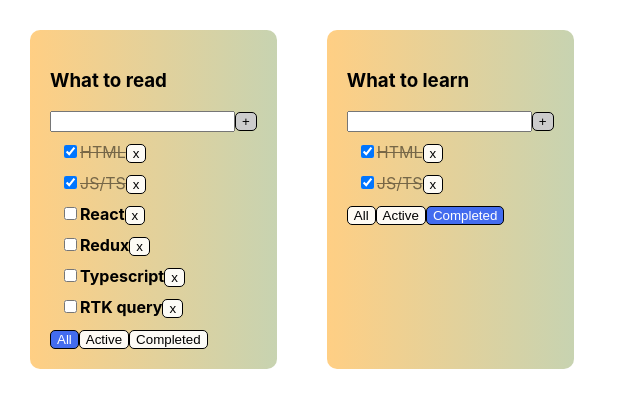
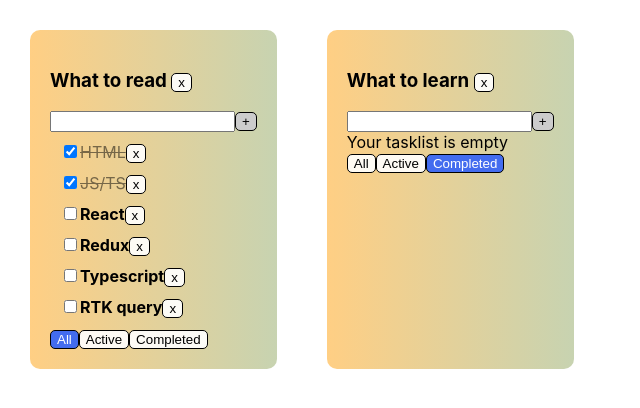
Before and after one commit to 0lgaP1/todolist, a React (Create React App) app in the folder 1-todolist/: page / in a window 1280 px wide. Shown: the top 408 px of the page, without its empty margins (0-640 px from the left). Built offline with nearby package versions, Linux system fonts and the light colour scheme.

Commit message:
Remove todolist button

```diff
--- a/1-todolist/src/App.tsx
+++ b/1-todolist/src/App.tsx
@@ -23,62 +23,83 @@ function App() {
 //Data
 // BLL
 
-    // const todoListTitle: string = "What to read"
-    const [tasks, setTasks] = useState<Array<TaskType>>([
+    let todolist1 = v1();
+    let todolist2 = v1();
+
+    const [tasks, setTasks] = useState({
+        [todolist1]: [
             {id: v1(), title: "HTML", isDone: true},
             {id: v1(), title: "JS/TS", isDone: true},
             {id: v1(), title: "React", isDone: false},
             {id: v1(), title: "Redux", isDone: false},
             {id: v1(), title: 'Typescript', isDone: false},
             {id: v1(), title: 'RTK query', isDone: false},
+        ],
+        [todolist2]: [
+            {id: v1(), title: 'Typescript', isDone: false},
+            {id: v1(), title: 'RTK query', isDone: false},
+    ]
+});
+
+    let [todoLists, setTodoLists] = useState<Array<TodoListType>>([
+        {id: todolist1, title: "What to read", filter: "all"},
+        {id: todolist2, title: "What to learn", filter: "completed"},
     ]);
 
-    let [todoLists, setTodoLists] = useState<Array<TodoListType>>([
-        {id: v1(), title: "What to read", filter: "all"},
-        {id: v1(), title: "What to learn", filter: "completed"},
-    ]);
+    let removeTodolist = (todolistId: string) => {
+        let filteredTodolist = todoLists.filter(tl => tl.id !== todolistId)
+        setTodoLists(filteredTodolist);
+        delete tasks[todolistId];
+        setTasks({...tasks});
+    }
 // change logic:
 // create form CRUD operations - addTask
-    const addTask = (title: string) => {
-        setTasks([{id: v1(), title, isDone: false}, ...tasks]);
+    const addTask = (title: string, todolistId: string) => {
+        setTasks({
+            ...tasks,
+            [todolistId]: [{ id: v1(), title, isDone: false}, ...tasks[todolistId]]
+        });
     };
 // U update from CRUD - changeTaskStatus
-    const changeTaskStatus = (taskId: string, newIsDoneValue: boolean) => {
-        // const taskForUpdate: TaskType | undefined = tasks.find(t => t.id === taskId)
-        //if(taskForUpdate){
-        //        taskForUpdate.isDone = !taskForUpdate.isDone
-        //        }
-        //setTasks([...tasks]) - метод find работает имутабельно, но, в отл от filter, не создает новый массив, содержащий 1 таску, а только новый объект с 1 таской -> лучше для оптимизации
-        setTasks(tasks.map(t => t.id === taskId ? {...t, isDone: newIsDoneValue} : t));
+    const changeTaskStatus = (taskId: string, newIsDoneValue: boolean, todolistId: string) => {
+        setTasks({
+            ...tasks,
+            [todolistId]: tasks[todolistId].map(t => t.id === taskId ? {...t, isDone: newIsDoneValue} : t)
+        });
     };
 // D delete from CRUD - removeTask
-    const removeTask = (taskId: string) => {
-        const nextState: any = []
-        for (let i = 0; i < tasks.length; i++) {
-            if (tasks[i].id != taskId) {
-                nextState.push(tasks[i])
-            }
-        } // GPT предлагает заменить на
-        console.log(nextState)
-        setTasks(nextState)
+    const removeTask = (taskId: string, todolistId: string) => {
+        // const nextState: any = []
+        // for (let i = 0; i < tasks.length; i++) {
+        //     if (tasks[i].id != taskId) {
+        //         nextState.push(tasks[i])
+        //     }
+        // } // GPT предлагает заменить на
+        // console.log(nextState)
+        // setTasks(nextState)
+        setTasks({
+            ...tasks,
+            [todolistId]: tasks[todolistId].filter(t => t.id !== taskId)
+        });
     }
     const changeFilter = (value: FilterValuesType, todolistId: string) => {
-        const newTodolists = todoLists.map(tl => {
-            return tl.id === todolistId ? {...tl, filter: value} : tl;
-        });
-        setTodoLists(newTodolists);
-    };
+        let todolist = todoLists.find(tl => tl.id === todolistId);
+        if (todolist) {
+        todolist.filter = value;
+        setTodoLists([...todoLists]);
+        }
+    }
 // UI:
     return (
         <div className="App">
             {todoLists.map((tl) => {
-                let tasksForTodolist = tasks
+                let tasksForTodolist = tasks[tl.id]
 
                 if (tl.filter === 'active') {
-                    tasksForTodolist = tasks.filter(task => !task.isDone)
+                    tasksForTodolist = tasksForTodolist.filter(task => !task.isDone)
                 }
                 if (tl.filter === 'completed') {
-                    tasksForTodolist = tasks.filter(task => task.isDone)
+                    tasksForTodolist = tasksForTodolist.filter(task => task.isDone)
                 }
 
                 return <Todolist
@@ -91,6 +112,7 @@ function App() {
                     changeTaskStatus={changeTaskStatus}
                     changeFilter={changeFilter}
                     filter={tl.filter}
+                    removeTodolist={removeTodolist}
                 />
             })}
         </div>
--- a/1-todolist/src/Todolist.tsx
+++ b/1-todolist/src/Todolist.tsx
@@ -11,6 +11,7 @@ export type TodoListPropsType = {
     removeTask: (taskId: string, todolistId: string) => void
     changeTaskStatus: (taskId: string, newIsDoneValue: boolean, todolistId: string) => void
     changeFilter: (filter: FilterValuesType, todolistId: string) => void
+    removeTodolist: (todolistId: string) => void
 }
 
 export function Todolist(props: TodoListPropsType) {
@@ -90,9 +91,10 @@ export function Todolist(props: TodoListPropsType) {
             }
         </ul>;
 
+  const removeTodolist = () => {props.removeTodolist(props.todolistId)}
     return (
         <div className="todolist">
-            <h3>{title}</h3>
+            <h3>{title} <button onClick={removeTodolist}>x</button></h3>
             <div>
                 <input className={error ? "task-input-error" : ""}
                        value={taskTitle}
```
Lines whose indentation alone changed are shown as unchanged.
